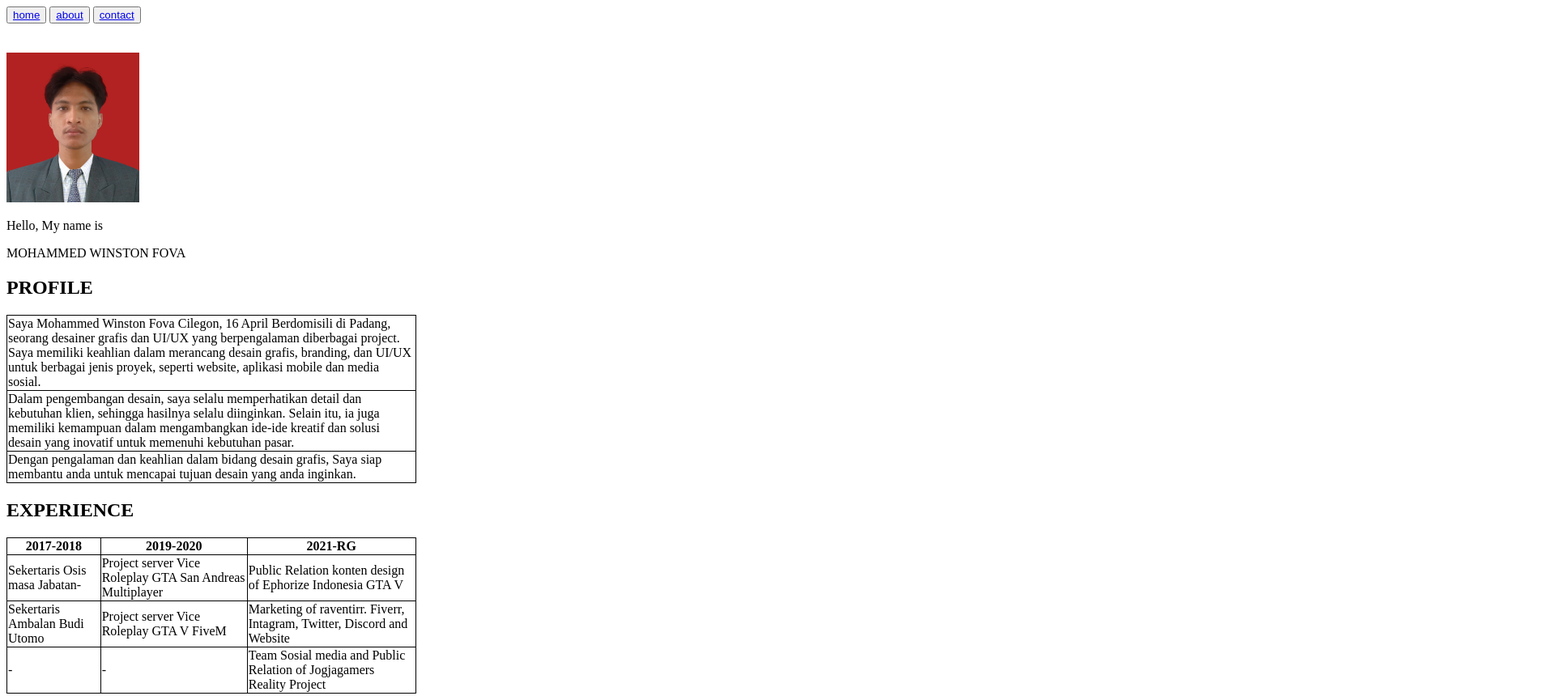
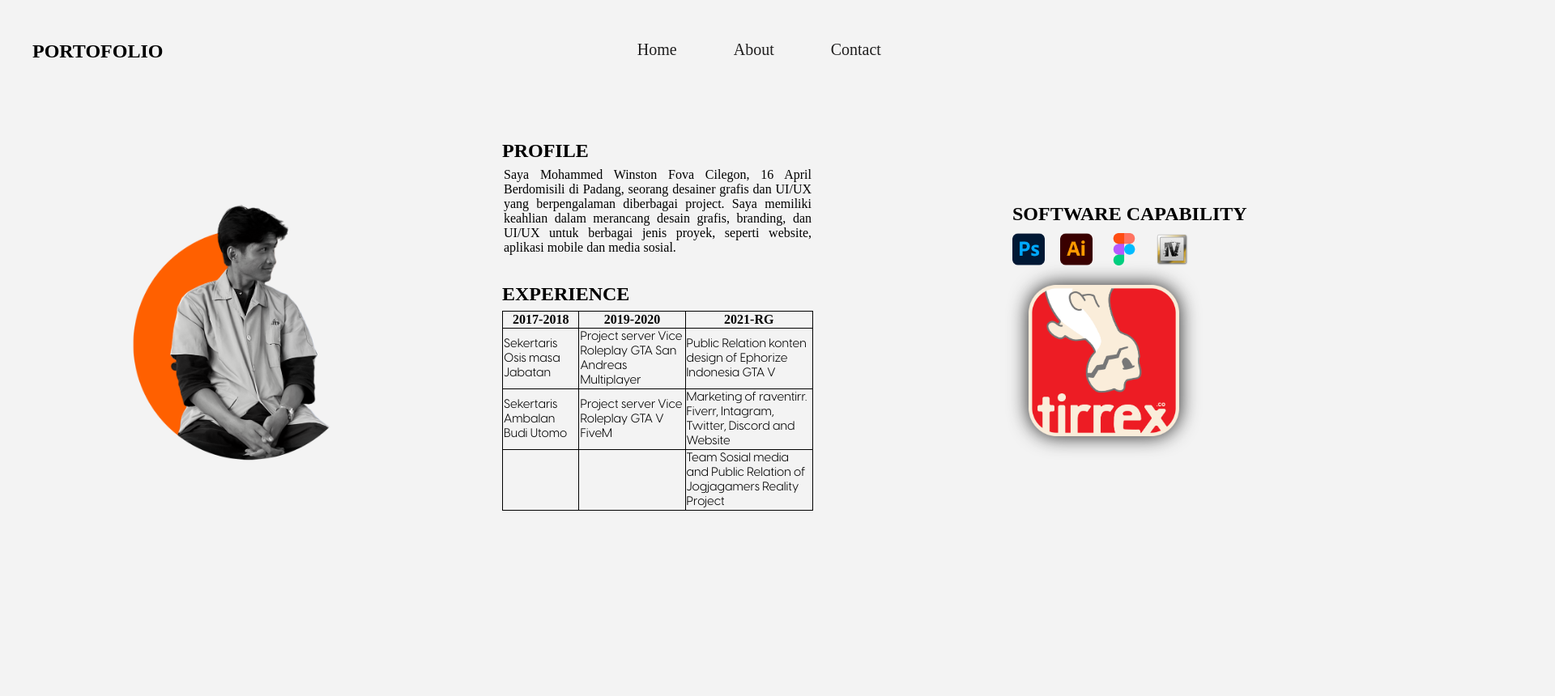
Before and after one commit to tirrex16/HTML_Portofolio, a plain HTML site: page pertemuan/Pertemuan-2/index3.html in a window 1280 px wide. Shown: the top 860 px of the page at 81% size, 1920 px wide, since content can reach past the window. Drawn offline with Linux system fonts and the light colour scheme; a web font is replaced by a local one.

Commit message:
add any files and assets

```diff
--- a/pertemuan/Pertemuan-2/index3.html
+++ b/pertemuan/Pertemuan-2/index3.html
@@ -1,42 +1,60 @@
 <!DOCTYPE html>
 <html lang="en">
 <style>
-    table, th, td {
+  table,
+  th,
+  td {
     border: 1px solid black;
     border-collapse: collapse;
   }
 </style>
+
 <head>
   <meta charset="UTF-8">
   <meta name="viewport" content="width=device-width, initial-scale=1.0">
   <title>Mohammed's</title>
+  <link rel="website icon" type="png" href="../../assets/Vector.svg">
+  <link rel="stylesheet" href="style.css">
 </head>
+
 <body>
-    <button><a href="../../index.html">home</a></button>
-    <button><a href="#">about</a></button>
-    <button><a href="#">contact</a></button>
-    <br/>
-    <br/>
-    <br/>
-    <img src="../../assets2/PAS FOTO.png" alt="#" width="13%">
+  <div class="Icon">
+    <h2>PORTOFOLIO</h2>
+  </div>
+  <div class="navbar">
+    <div><a class="home" href="../../index.html">Home</a></div>
+    <div><a class="work" href="#">About</a></div>
+    <div><a href="#">Contact</a></div>
+  </div>
+  <br />
+  <br />
+  <br />
+  <div class="layoutdata">
+    <div class="picture">
+        <img src="../../assets/2 e333.png" alt="#">
+      </div>
+    </div>
+    <!-- <div class="greeting">
       <p>Hello, My name is</p>
       <p>MOHAMMED WINSTON FOVA</p>
+    </div> -->
+    <div class="data">
       <h2>PROFILE</h2>
-<table style="width:40%">
-    <tr><td>Saya Mohammed Winston Fova Cilegon, 16 April Berdomisili di Padang, seorang desainer grafis dan UI/UX yang berpengalaman diberbagai project. Saya memiliki keahlian dalam merancang desain grafis, branding, dan UI/UX untuk berbagai jenis proyek, seperti website, aplikasi mobile dan media sosial.</td></tr>
-    <tr><td>Dalam pengembangan desain, saya selalu memperhatikan detail dan kebutuhan klien, sehingga hasilnya selalu diinginkan. Selain itu, ia juga memiliki kemampuan dalam mengambangkan ide-ide kreatif dan solusi desain yang inovatif untuk memenuhi kebutuhan pasar.</td></tr>
-    <tr><td>Dengan pengalaman dan keahlian dalam bidang desain grafis, Saya siap membantu anda untuk mencapai tujuan desain yang anda inginkan.</td></tr>
+      <table style="width:30%" >
+          <td>Saya Mohammed Winston Fova Cilegon, 16 April Berdomisili di Padang, seorang desainer grafis dan UI/UX yang berpengalaman diberbagai project. Saya memiliki keahlian dalam merancang desain grafis, branding, dan UI/UX
+          untuk berbagai jenis proyek, seperti website, aplikasi mobile dan media sosial.</td>
       </table>
+    </div>
 
+    <div class="pengalaman">
       <h2>EXPERIENCE</h2>
-    <table style="width:40%">
-        <tr>
+      <table style="width:30%">
           <th>2017-2018</th>
           <th>2019-2020</th>
           <th>2021-RG</th>
         </tr>
         <tr>
-          <td>Sekertaris Osis masa Jabatan-</td>
+          <td>Sekertaris Osis masa Jabatan</td>
           <td>Project server Vice Roleplay GTA San Andreas Multiplayer</td>
           <td>Public Relation konten design of Ephorize Indonesia GTA V</td>
         </tr>
@@ -46,14 +64,22 @@ border-collapse: collapse;
           <td>Marketing of raventirr. Fiverr, Intagram, Twitter, Discord and Website</td>
         </tr>
         <tr>
-          <td>-</td>
-          <td>-</td>
+          <td> </td>
+          <td> </td>
           <td>Team Sosial media and Public Relation of Jogjagamers Reality Project</td>
         </tr>
       </table>
+    </div>
+    <div class="software">
       <h2>SOFTWARE CAPABILITY</h2>
-      <img src="../../assets2/photoshop.png" alt="#" width="50px">
-      <img src="../../assets2/illustrator.png" alt="#" width="50px">
-      <img src="../../assets2/figma.png" alt="#" width="50px">
+      <img src="../../assets2/photoshop.png" alt="#" width="40px">
+      <img src="../../assets2/illustrator.png" alt="#" width="40px">
+      <img src="../../assets2/figma.png" alt="#" width="40px">
+      <img src="../../assets/openiv-website-logo.png" alt="#" width="40px">
+    </div>
+    <div class="logobranding">
+      <img src="../../assets/LOGOS REBRANDING.png" alt="#">
+    </div>
 </body>
+
 </html>
--- /dev/null
+++ b/pertemuan/Pertemuan-2/style.css
@@ -0,0 +1,131 @@
+@font-face {
+    font-family: Font1;
+    src: url(../../assets/fonts/montserrat/Montserrat-Medium.otf);
+}
+
+@font-face {
+    font-family: Font2;
+    src: url(../../assets/fonts/montserrat/Montserrat-ExtraBold.otf);
+}
+
+@font-face {
+    font-family: Font3;
+    src: url(../../assets/fonts/Fontspring-DEMO-visbycf-regular.otf);
+}
+
+body {
+    /* position: fixed; */
+    margin: 0;
+    padding: 0;
+    background: #F3F3F3;
+}
+
+.Icon h2 {
+    position: relative;
+    font-size: 24px;
+    margin-top: 50px;
+    left: 40px;
+    font-family: Font2;
+}
+
+.navbar div {
+    padding-left: 70px;
+    font-family: Font1;
+}
+
+.navbar {
+    display: flex;
+    color: #1F1E1E;
+    position: absolute;
+    list-style-type: none;
+    margin-top: 50px;
+    font-size: 20px;
+    left: 56%;
+    top: 0;
+}
+
+.navbar a {
+    text-decoration: none;
+    color: #1F1E1E;
+}
+
+.picture img {
+    position: relative;
+    left: 160px;
+    width: 20%;
+    top: 100px;
+
+}
+
+.greeting {
+    position: absolute;
+}
+
+.data table {
+    position: relative;
+}
+.data td {
+    font-family: Font1;
+    border-color: transparent;
+
+}
+.data {
+    text-align: justify;
+    position: relative;
+    left: 620px;
+    top: -340px;
+}
+
+.data h2 {
+    position: relative;
+    font-family: Font2;
+    top: 15px;
+}
+
+.pengalaman {
+    position: relative;
+    left: 620px;
+    top: -340px;
+}
+
+.pengalaman h2 {
+    position: relative;
+    font-family: Font2;
+    top: 13px;
+}
+
+.pengalaman th {
+    font-family: Font1;
+}
+
+.pengalaman td {
+    text-align: left;
+    font-size: 15px;
+    font-family: Font3;
+}
+
+.software {
+    position: relative;
+    top: -740px;
+    left: 1250px;
+}
+
+.software h2 {
+    font-family: Font2;
+}
+
+.software img {
+    top: -10px;
+    left: -15px;
+    position: relative;
+    padding-left: 15px;
+}
+
+.logobranding img {
+    position: relative;
+    filter: drop-shadow(0 0 0.75rem #1f1f1f);
+    width: 14.5%;
+    top: -730px;
+    left: 1270px;
+
+}
```
Also changed, not shown: assets/2 e333.png (added), assets/LOGOS REBRANDING.png (added), assets/openiv-website-logo.png (added), 1 other file. Lines whose indentation alone changed are shown as unchanged.
